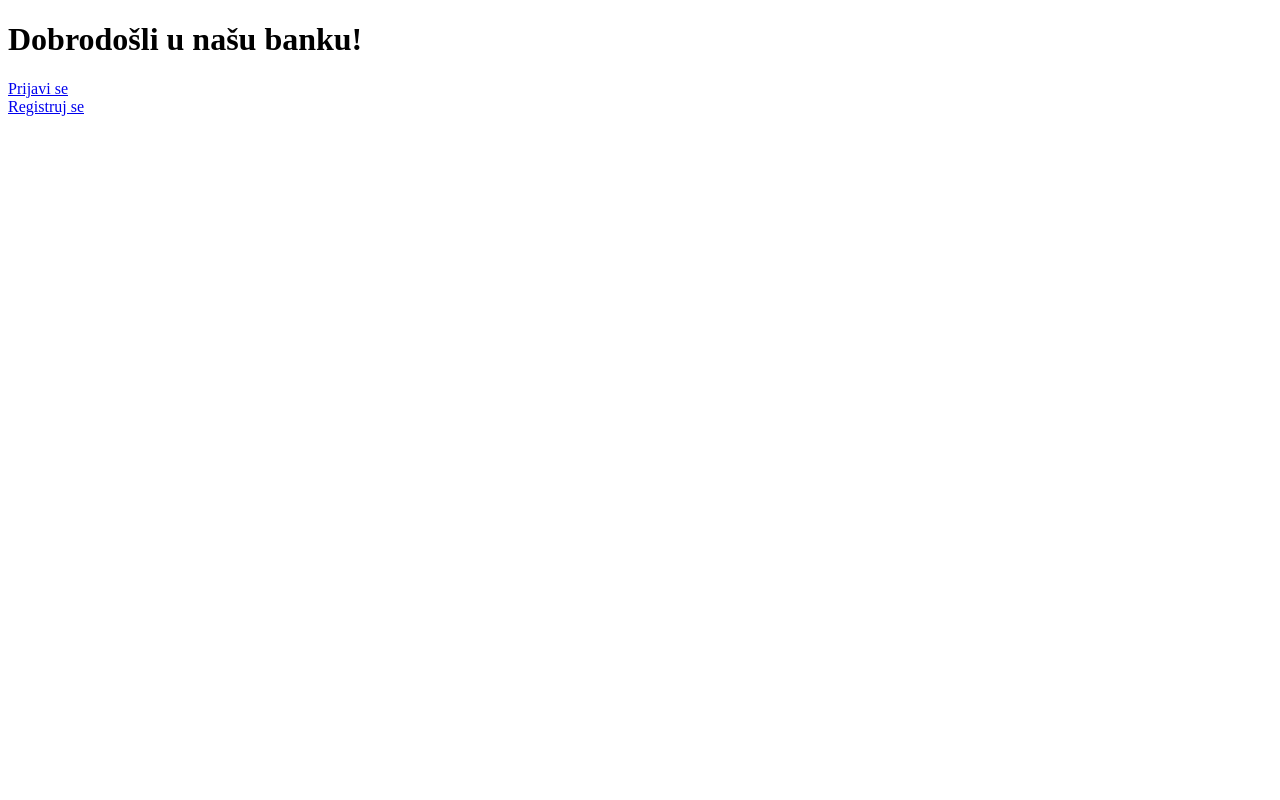
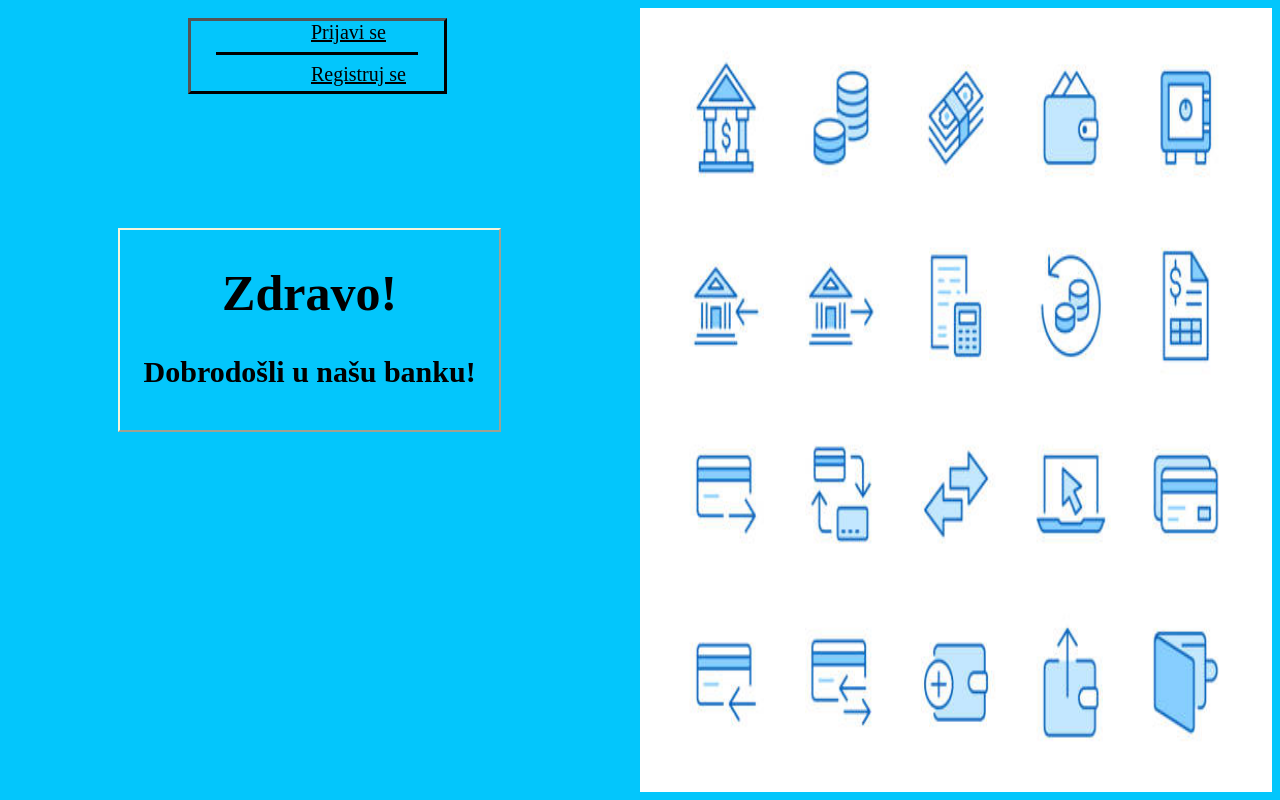
Before and after one commit to jtrivun16/DRS-projekat, a Flask app: page / in a window 1280 px wide. Run offline with Flask 2, Linux system fonts and the light colour scheme.

Commit message:
html i css za pocetnu stranicu

```diff
--- a/templates/Index.html
+++ b/templates/Index.html
@@ -1,11 +1,89 @@
-{%extends 'base.html' %}
+<html>
+<head>
+    <meta charset="UTF-8">
+    <meta name="viewport" content="width=device=width, initial-scale=1.0">
+    <title>LOG IN</title>
+    <style>
+        body{
+            font-family: Arial, Helvetica, sans-serif;
+            background: right/50% 100% url("../static/home.jpg") no-repeat;
 
-{% block head %}
+        }
+        html {
+            height: 100%;
+            background-color: #03c6fc;
+        }
 
-{% endblock %}
 
-{% block body %}
-    <h1>Dobrodošli u našu banku!</h1>
-    <a href="{{url_for('auth.login')}}">Prijavi se</a></br>
-    <a href="{{url_for('auth.register')}}">Registruj se</a>
-{% endblock%}
+        h1{
+
+            font-size: 50px;
+            color: black;
+            font-family: serif;
+        }
+
+
+        a{
+            text-align: center;
+            font-size: 20px;
+            position: relative;
+            left: 120px;
+            font-family: serif;
+            color: black;
+        }
+        h2{
+            text-align: center;
+            font-size: 30px;
+            position: relative;
+            font-family: serif;
+            color: black;
+        }
+        .outer {
+            display: grid;
+            grid-template: 1fr / 1fr;
+
+          }
+          .outer > * {
+            grid-column: 1 / 1;
+            grid-row: 1 / 1;
+          }
+          .outer .div1 {
+            height: 70px;
+            width: 20%;
+            border: 3px outset black;
+
+            position: relative;
+            left: 180px;
+            top: 10px;
+          }
+          .outer .div2 {
+            height: 200px;
+            width: 30%;
+            border: 2px outset beige ;
+
+            text-align: center;
+            position: relative;
+            left: 110px;
+            top: 220px;
+          }
+
+    </style>
+</head>
+<body>
+<div class="outer">
+    <div class="div1">
+        <a href="{{url_for('auth.login')}}">Prijavi se</a> <br>
+        <hr width="200px;"
+        color="black"
+        size="3"
+        align="center">
+        <a href="{{url_for('auth.register')}}">Registruj se</a>
+    </div>
+    <br>
+    <div class="div2">
+        <h1>Zdravo!</h1>
+        <h2>Dobrodošli u našu banku!</h3>
+    </div>
+</div>
+</body>
+</html>
```
Also changed, not shown: templates/login.html (+11 -7 lines), static/home.jpg (added).
